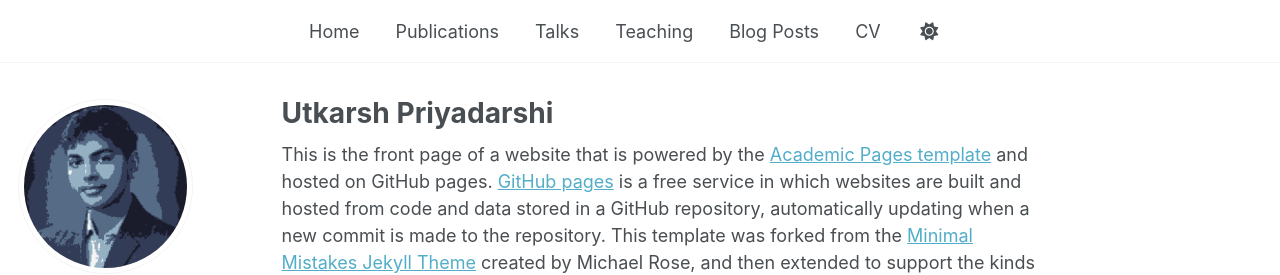
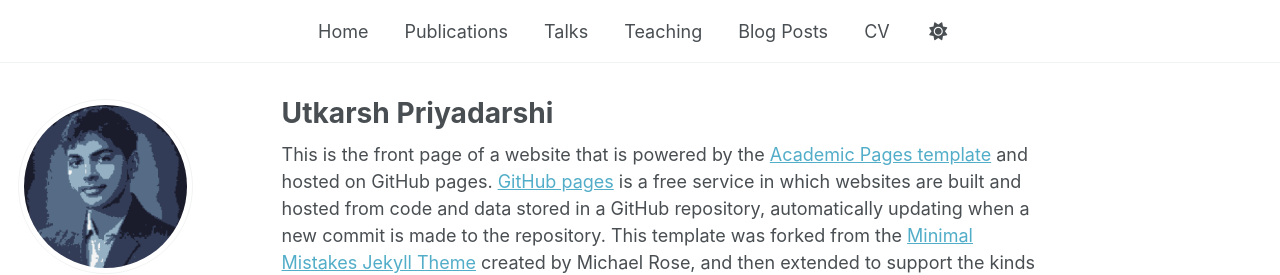
Before and after one commit to priyadarshiutkarsh/priyadarshiutkarsh.github.io, a Jekyll site: the page built from _pages/about.md, in a window 1280 px wide. Shown: the top 275 px of the page. Built offline with Jekyll 4.4.1, drawn with Linux system fonts in a browser that asks for light colours; some web fonts are replaced.

Commit message:
Update _navigation.scss

```diff
--- a/_sass/layout/_navigation.scss
+++ b/_sass/layout/_navigation.scss
@@ -178,7 +178,7 @@
   background: var(--global-bg-color);
   max-width: 860px;
   margin: 0 auto;
-  padding-left: 1.5rem;
+  padding-left: 2rem;
   padding-right: 1rem;
 
   a {
```
